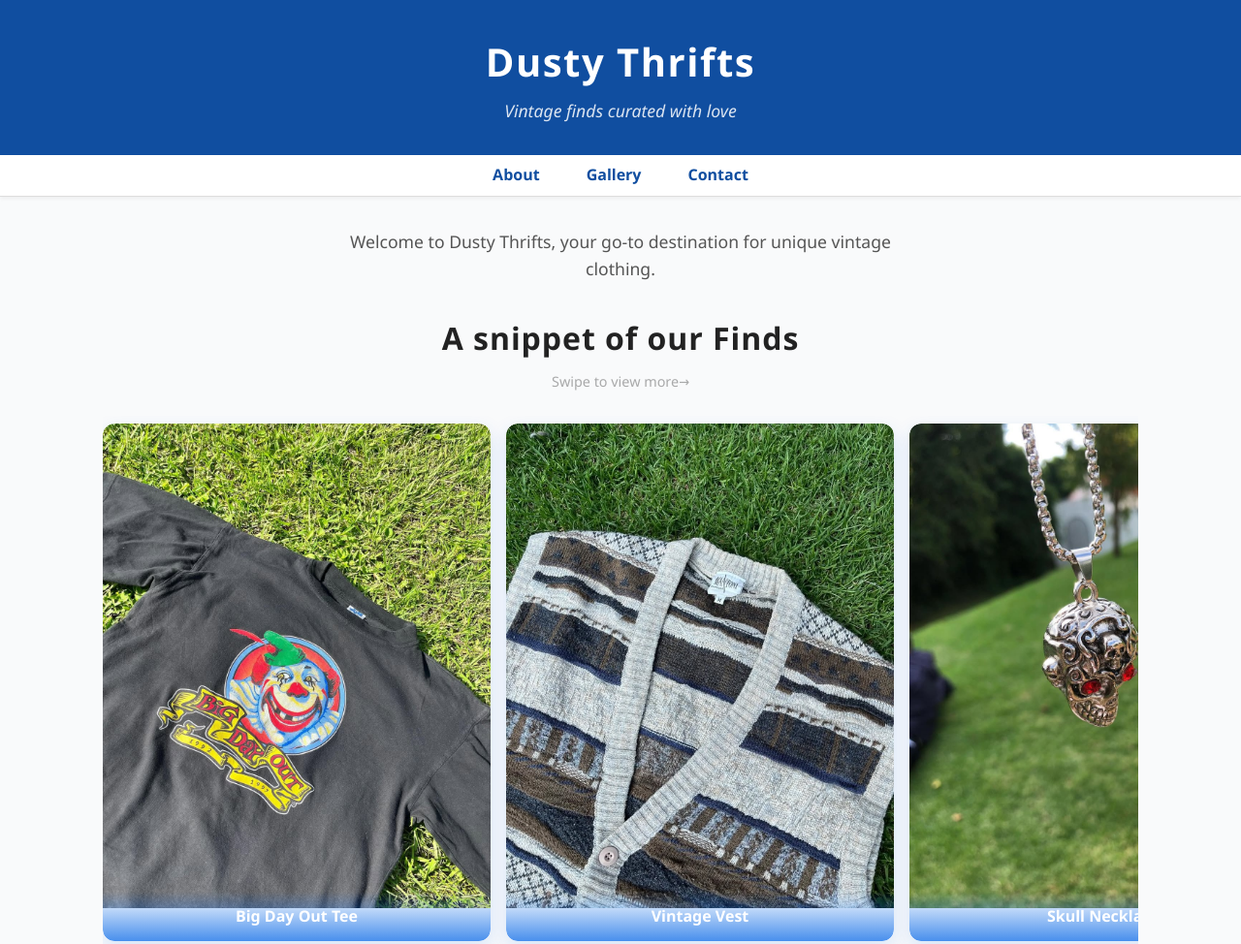
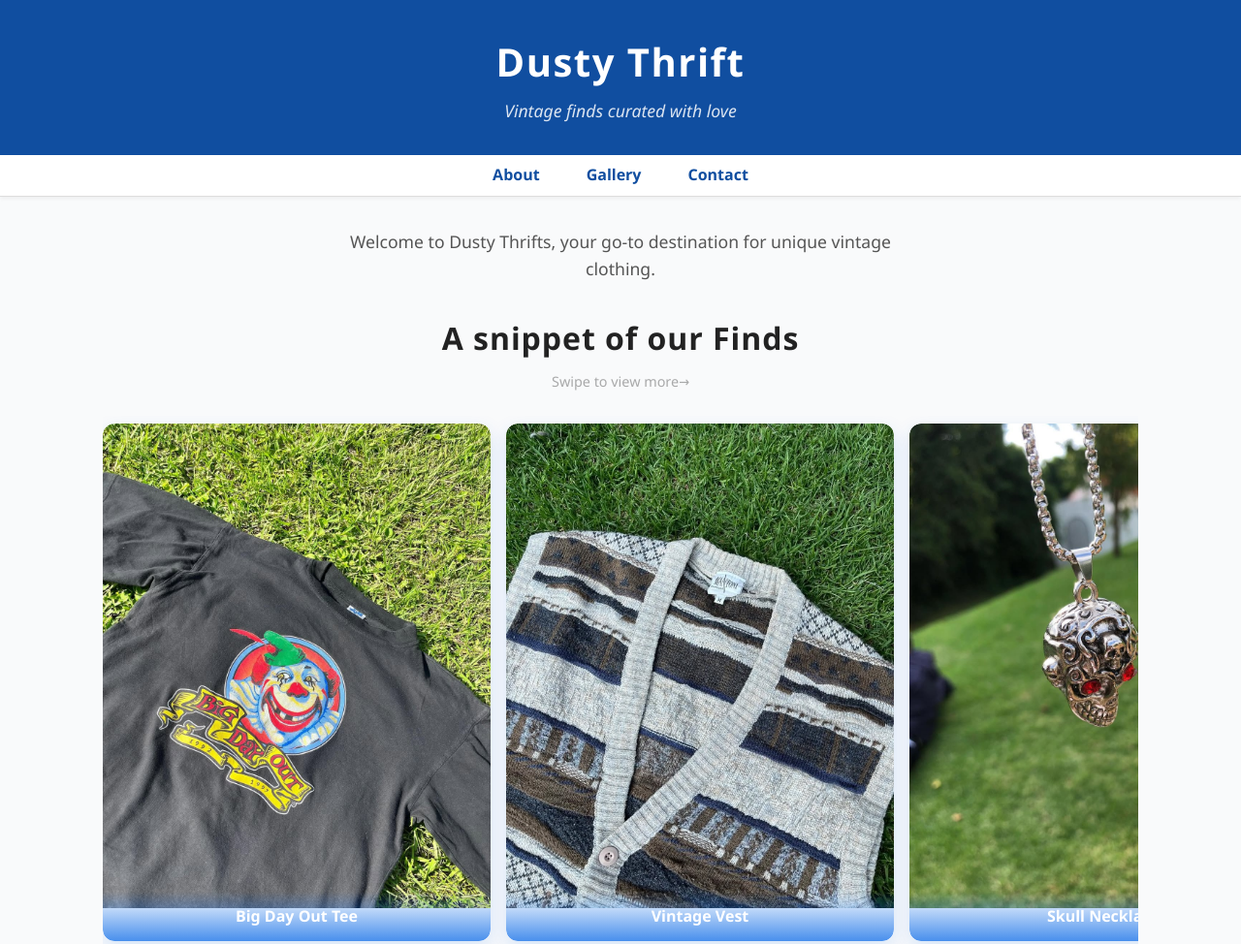
Before and after one commit to BBongwe/dustythrifts-website, a plain HTML site: page index.html in a window 1280 px wide. Shown: the top 974 px of the page at 97% size. Drawn offline with Linux system fonts and the light colour scheme.

Commit message:
Update index.html

```diff
--- a/index.html
+++ b/index.html
@@ -9,7 +9,7 @@
 
 <body>
   <header>
-    <h1>Dusty Thrifts</h1>
+    <h1>Dusty Thrift</h1>
     <p>Vintage finds curated with love</p>
   </header>
 
```
